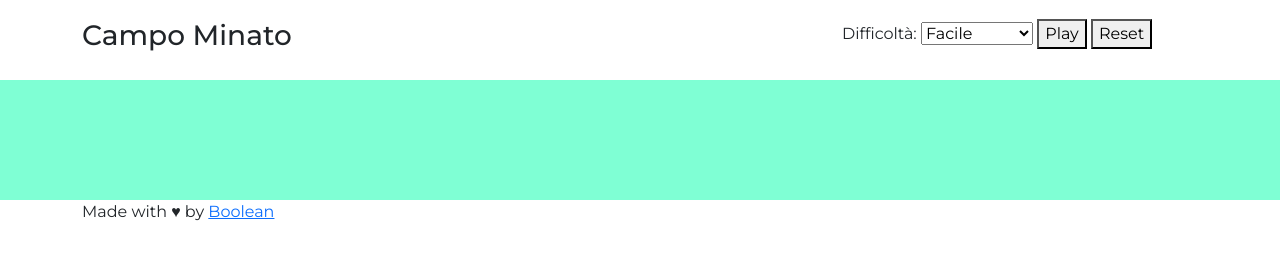
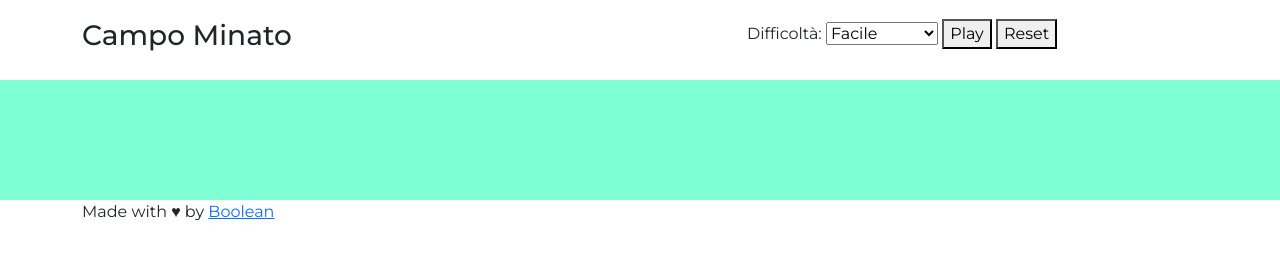
Before and after one commit to giagra91/js-campominato-grid, a plain HTML site: page index.html in a window 1280 px wide. Drawn offline with nearby package versions, Linux system fonts and the light colour scheme.

Commit message:
modifiche HTML

```diff
--- a/index.html
+++ b/index.html
@@ -23,8 +23,8 @@
     <header class="d-flex align-items-center">
         <div class="container">
             <div class="row ">
-                <div class="col-8"><h3>Campo Minato</h3></div>
-                <div class="col-4">
+                <div class="col-7"><h3>Campo Minato</h3></div>
+                <div class="col-5">
                     <label for="game-option">Difficoltà:</label>
                     <select name="game" id="game-option">
                         <option value="easy">Facile</option>
```
